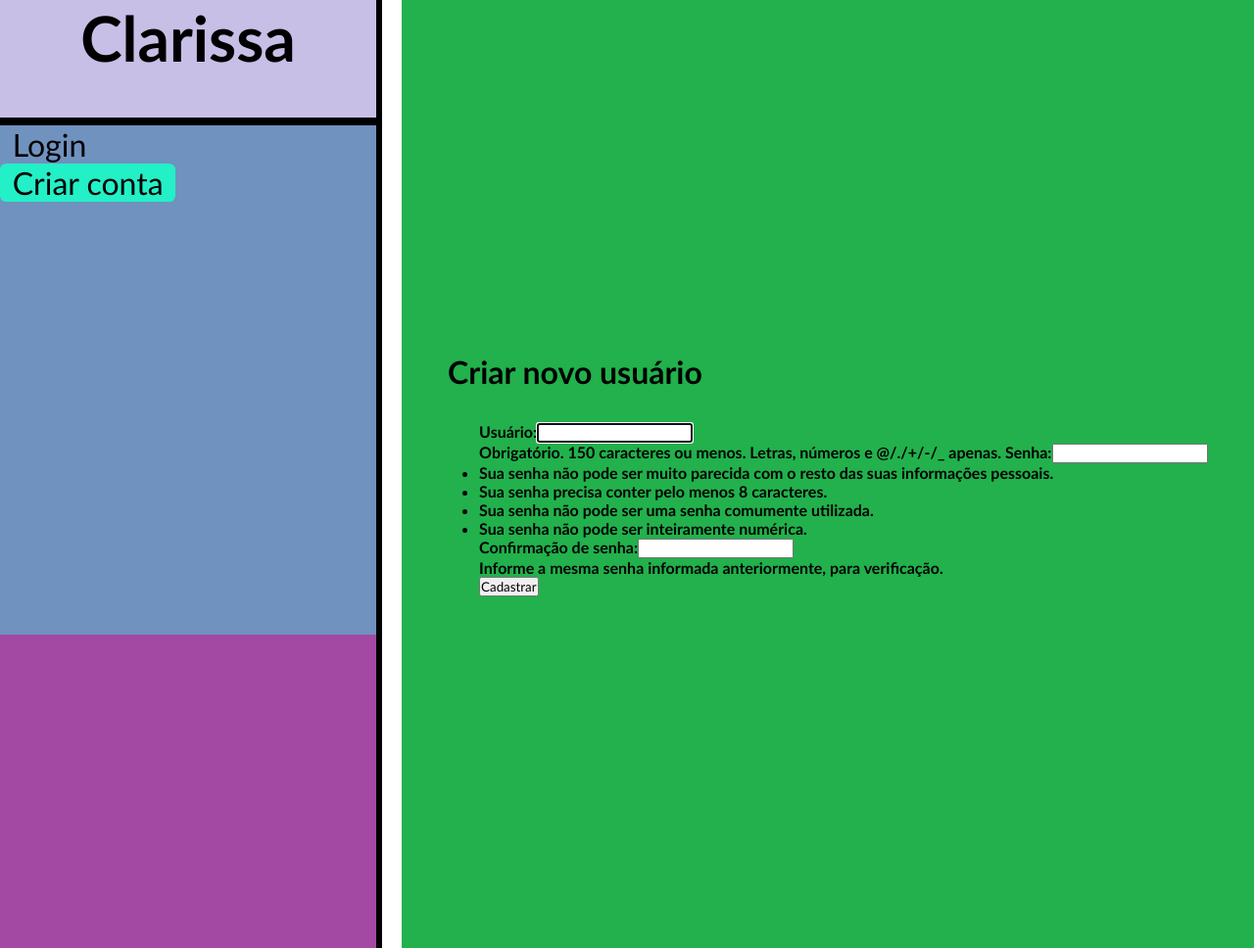
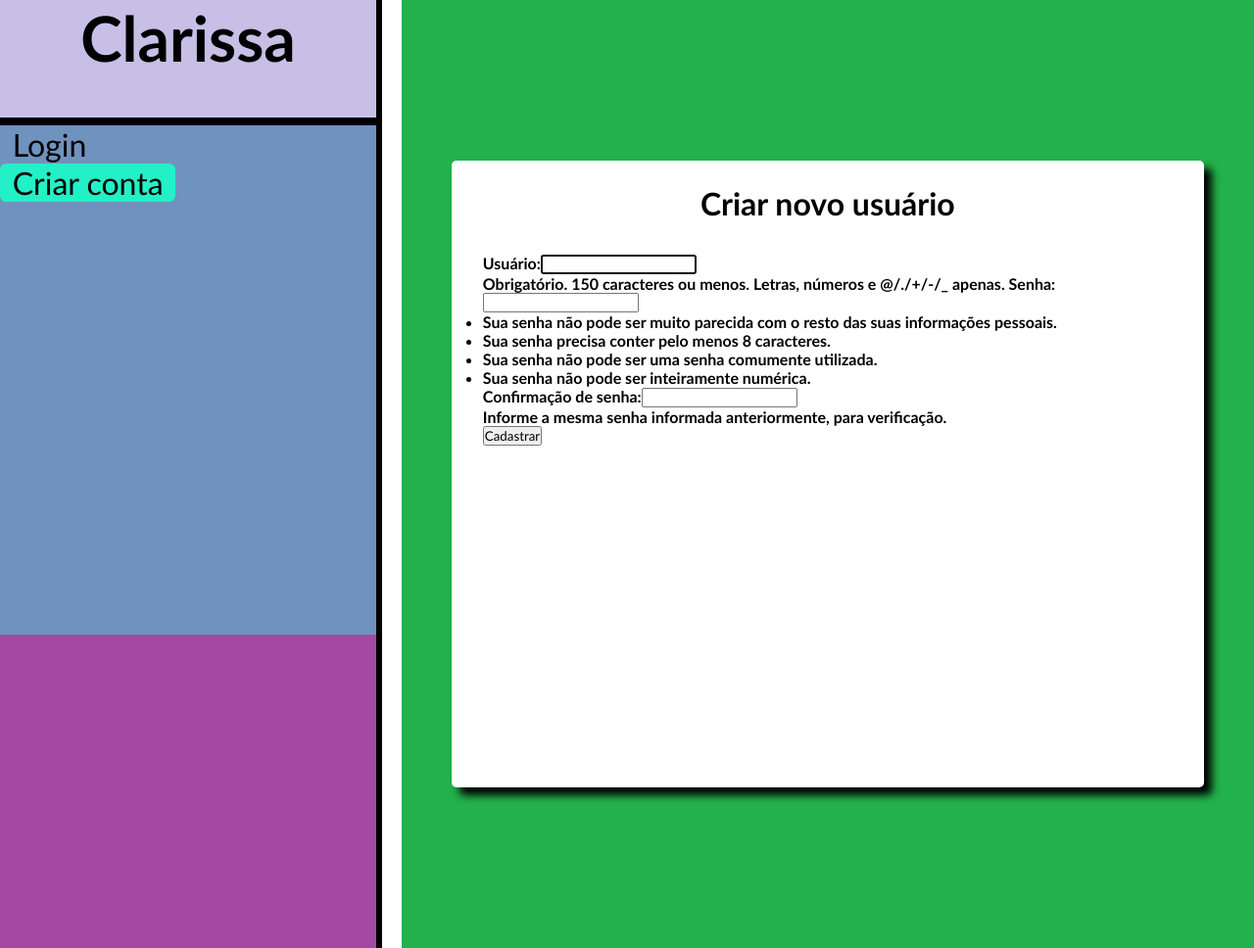
Before and after one commit to peulsilva/clarissa_api, a Django app: page /accounts/signup/ in a window 1280 px wide. Shown: the whole page at 98% size. Run offline with Django 3.2, Linux system fonts and the light colour scheme.

Commit message:
umas pequenas modificações

```diff
--- a/templates/accounts/signup.html
+++ b/templates/accounts/signup.html
@@ -29,7 +29,7 @@
     </div>
 
     <div id="container" class="box" >
-        <div id="small_table">
+        <div id="small_table1">
 
             <h1>Criar novo usuário</h1>
             <form id="form" class="site-form" method="POST" action="/accounts/signup/">
--- a/templates/minhas_plantas.html
+++ b/templates/minhas_plantas.html
@@ -41,6 +41,7 @@
     </div>
 
     <div id="container" class="box">
+        <h2 style="color: white">Plantas de {{ user }}</h2>
         <div id='square_table'>
             <table id="plantas">
 
```
Also changed, not shown: db.sqlite3, demo/migrations/0042_auto_20210624_1938.py (added), uploads/Images/280px-Sunflower_sky_backdrop.jpg (added).
